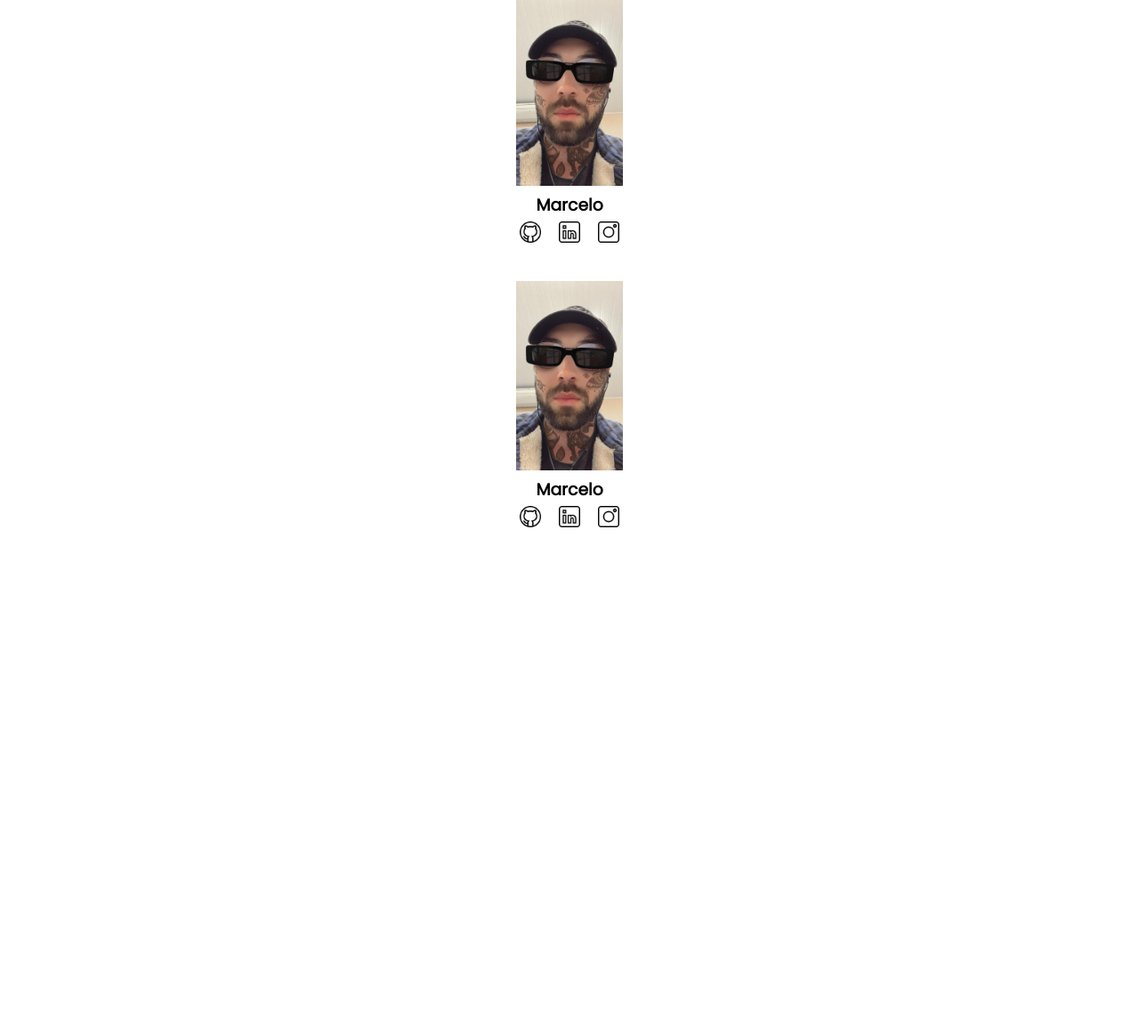
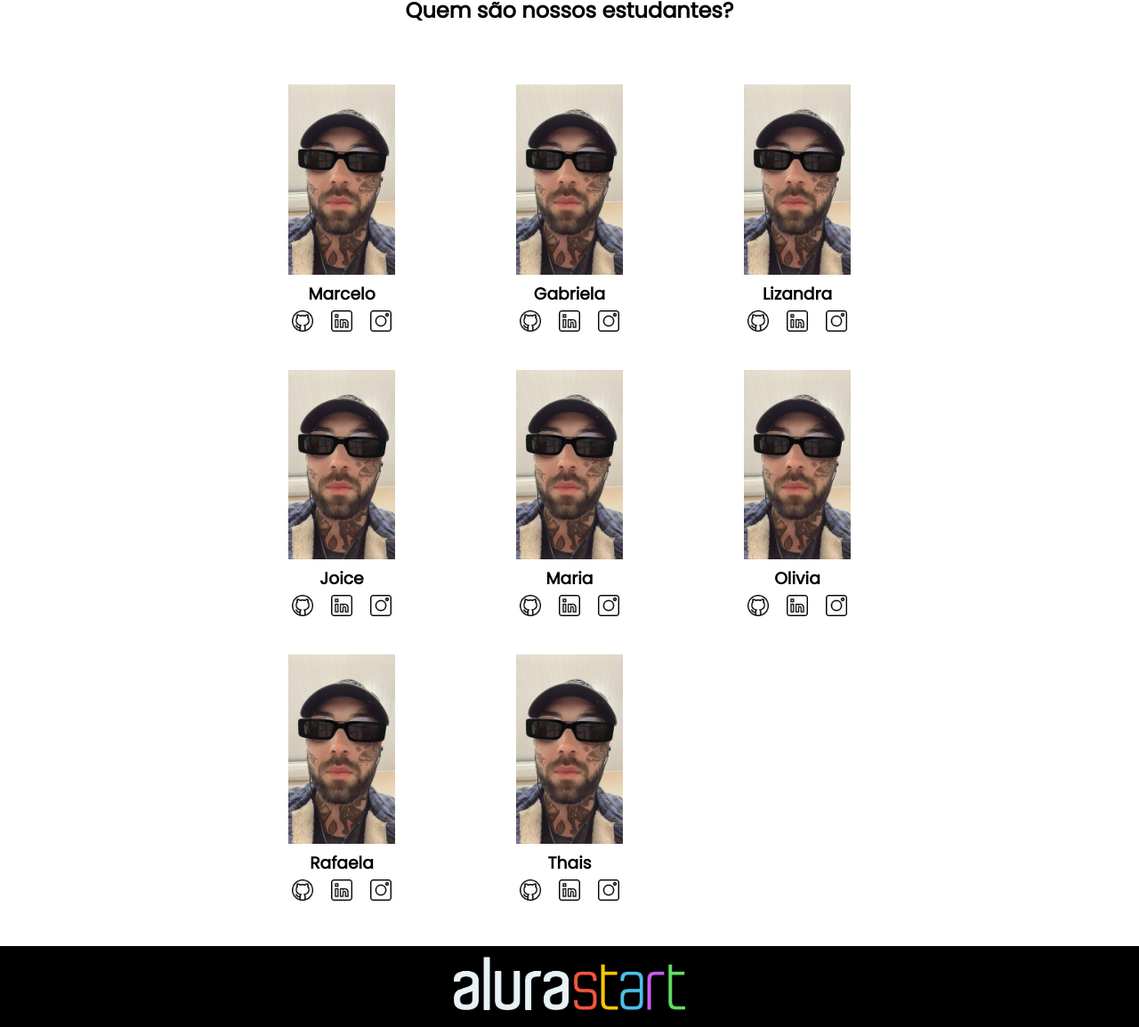
Before and after one commit to Victicoerdoido/Victorrepositorio, a plain HTML site: page index.html in a window 1280 px wide. Shown: the part 525-1680 px from the top of the page at 89% size. Before the commit the page ends 1169 px from the top, so only its background shows below. Drawn offline with Linux system fonts and the light colour scheme.

Commit message:
Add files via upload

```diff
--- a/index.html
+++ b/index.html
@@ -1,6 +1,5 @@
 <!DOCTYPE html>
 <html lang="en">
-
 <head>
     <meta charset="UTF-8">
     <meta http-equiv="X-UA-Compatible" content="IE=edge">
@@ -11,7 +10,6 @@
     <link rel="preconnect" href="https://fonts.gstatic.com" crossorigin>
     <link href="https://fonts.googleapis.com/css2?family=Poppins&display=swap" rel="stylesheet">
 </head>
-
 <body>
     <header class="cabecalho">
         <img class="cabecalho-imagem" src="alurastart logo.png" alt="logo da alura start">
@@ -23,30 +21,80 @@
     <section class="escola">
         <div class="escola-div-conteudo">
             <h2 class="escola-titulo">Sobre a Escola</h2>
-            <p class="escola-texto-um">A Escola Alura foi fundada em 2010 e tem como objetivo ensinar Pensamento
-                Computacional, através do ensino de Programação.</p>
-            <p class="escola-texto-dois">A turma mais estudiosa e famosa é a Segunda Série A. Nós somos super unidos e a
-                turma favorita por todos os professores e professoras que nos ajudam!</p>
+            <p class="escola-texto-um">A Escola Alura foi fundada em 2010 e tem como objetivo ensinar Pensamento Computacional, através do ensino de  Programação.</p>
+            <p class="escola-texto-dois">A turma mais estudiosa e famosa é a Segunda Série A. Nós somos super unidos e a turma favorita por todos os professores e professoras que nos ajudam!</p>
         </div>
         <img class="escola-imagem" src="Formula-bro.png" alt="imagem que representa uma professora em sala de aula">
     </section>
     <section class="estudante">
         <h2 class="estudante-titulo">Quem são nossos estudantes?</h2>
+        <div class="estudante-todos">
+        <span></span>
         <div class="estudante-div">
             <img class="estudante-imagem" src="Marcelo.jpeg" alt="foto do marcelo">
             <h3 class="estudante-nome">Marcelo</h3>
-            <img class="estudante-icone" src="github.png" alt="icone github">
-            <img class="estudante-icone" src="linkedin.png" alt="icone linkedin">
-            <img class="estudante-icone" src="instagram.png" alt="icone instagram">
+            <a href="https://github.com/marcelopaludetto"><img class="estudante-icone" src="github.png" alt="icone github"></a>
+            <a href="https://linkedin.com/marcelopaludetto"><img class="estudante-icone" src="linkedin.png" alt="icone linkedin"></a>
+            <a href="https://instagram.com/marcelopaludetto"><img class="estudante-icone" src="instagram.png" alt="icone instagram"></a>
         </div>
         <div class="estudante-div">
-            <img class="estudante-imagem" src="Marcelo.jpeg" alt="foto do marcelo">
-            <h3 class="estudante-nome">Marcelo</h3>
+            <img class="estudante-imagem" src="Marcelo.jpeg" alt="foto da gabi">
+            <h3 class="estudante-nome">Gabriela</h3>
+            <a href="https://github.com/GabrielaM-L"><img class="estudante-icone" src="github.png" alt="icone github"></a>
+            <a href="https://www.linkedin.com/in/gabriela-marcomini-de-lima/"><img class="estudante-icone" src="linkedin.png" alt="icone linkedin"></a>
+            <a href="https://www.instagram.com/gabriela_marcomini/"><img class="estudante-icone" src="instagram.png" alt="icone instagram"></a>
+        </div>
+        <div class="estudante-div">
+            <img class="estudante-imagem" src="Marcelo.jpeg" alt="foto da lizandra">
+            <h3 class="estudante-nome">Lizandra</h3>
+            <a href="https://github.com/LizandraDuarte40"><img class="estudante-icone" src="github.png" alt="icone github"></a>
+            <a href="https://www.linkedin.com/in/lizandrarlm-duarte/"><img class="estudante-icone" src="linkedin.png" alt="icone linkedin"></a>
+            <a href="https://www.instagram.com/lizandrarlm"><img class="estudante-icone" src="instagram.png" alt="icone instagram"></a>
+        </div>
+        <span></span>
+        <span></span>
+        <div class="estudante-div">
+            <img class="estudante-imagem" src="Marcelo.jpeg" alt="foto da joice">
+            <h3 class="estudante-nome">Joice</h3>
+            <a href="https://github.com/JoiceAlura"><img class="estudante-icone" src="github.png" alt="icone github"></a>
+            <a href="https://www.linkedin.com/in/joicebarbaresco/"><img class="estudante-icone" src="linkedin.png" alt="icone linkedin"></a>
+            <a href="https://www.instagram.com/joicebarbaresco/"><img class="estudante-icone" src="instagram.png" alt="icone instagram"></a>
+        </div>
+        <div class="estudante-div">
+            <img class="estudante-imagem" src="Marcelo.jpeg" alt="foto da maria">
+            <h3 class="estudante-nome">Maria</h3>
+            <a href="https://github.com/MagePSR"><img class="estudante-icone" src="github.png" alt="icone github"></a>
+            <a href="https://www.linkedin.com/in/mariageovanna"><img class="estudante-icone" src="linkedin.png" alt="icone linkedin"></a>
+            <a href="https://www.instagram.com/magpsr/"><img class="estudante-icone" src="instagram.png" alt="icone instagram"></a>
+        </div>
+        <div class="estudante-div">
+            <img class="estudante-imagem" src="Marcelo.jpeg" alt="foto da olhe">
+            <h3 class="estudante-nome">Olivia</h3>
             <img class="estudante-icone" src="github.png" alt="icone github">
-            <img class="estudante-icone" src="linkedin.png" alt="icone linkedin">
-            <img class="estudante-icone" src="instagram.png" alt="icone instagram">
+            <a href="https://www.linkedin.com/in/olhe/"><img class="estudante-icone" src="linkedin.png" alt="icone linkedin"></a>
+            <a href="https://github.com/olhe12"><img class="estudante-icone" src="instagram.png" alt="icone instagram"></a>
         </div>
+        <span></span>
+        <span></span>
+        <div class="estudante-div">
+            <img class="estudante-imagem" src="Marcelo.jpeg" alt="foto da rafa">
+            <h3 class="estudante-nome">Rafaela</h3>
+            <a href="https://github.com/rafaelamunhoz12"><img class="estudante-icone" src="github.png" alt="icone github"></a>
+            <a href="http://linkedin.com/in/rafaela-felix-munhoz-oliveira-02160a10a"><img class="estudante-icone" src="linkedin.png" alt="icone linkedin"></a>
+            <a href="https://www.instagram.com/rafafmo/"><img class="estudante-icone" src="instagram.png" alt="icone instagram"></a>
+        </div>
+        <div class="estudante-div">
+            <img class="estudante-imagem" src="Marcelo.jpeg" alt="foto da thais">
+            <h3 class="estudante-nome">Thais</h3>
+            <a href="https://github.com/Thaispianucci"><img class="estudante-icone" src="github.png" alt="icone github"></a>
+            <a href="https://www.linkedin.com/in/thais-pianucci-benedicto-54a9a416/"><img class="estudante-icone" src="linkedin.png" alt="icone linkedin"></a>
+            <a href="https://www.instagram.com/thaispianucci/"><img class="estudante-icone" src="instagram.png" alt="icone instagram"></a>
+        </div>
+
+    </div>
     </section>
+    <footer class="rodape">
+        <img class="rodape-imagem"src="alurastart logo.png" alt="logo da alura start">
+    </footer>
 </body>
-
 </html>
--- a/style.css
+++ b/style.css
@@ -62,3 +62,24 @@ body {
     text-align: center;
     padding: 16px 0;
 }
+
+.estudante-titulo{
+    text-align: center;
+    padding: 50px 0;
+}
+
+.estudante-todos{
+    display: grid;
+    grid-template-columns: 20% 20% 20% 20% 20%;
+}
+
+.rodape{
+    background-color: black;
+    text-align: center;
+}
+
+.rodape-imagem{
+    height: 60px;
+    padding: 12px 0;
+
+}
```
Also changed, not shown: 1 other file.
